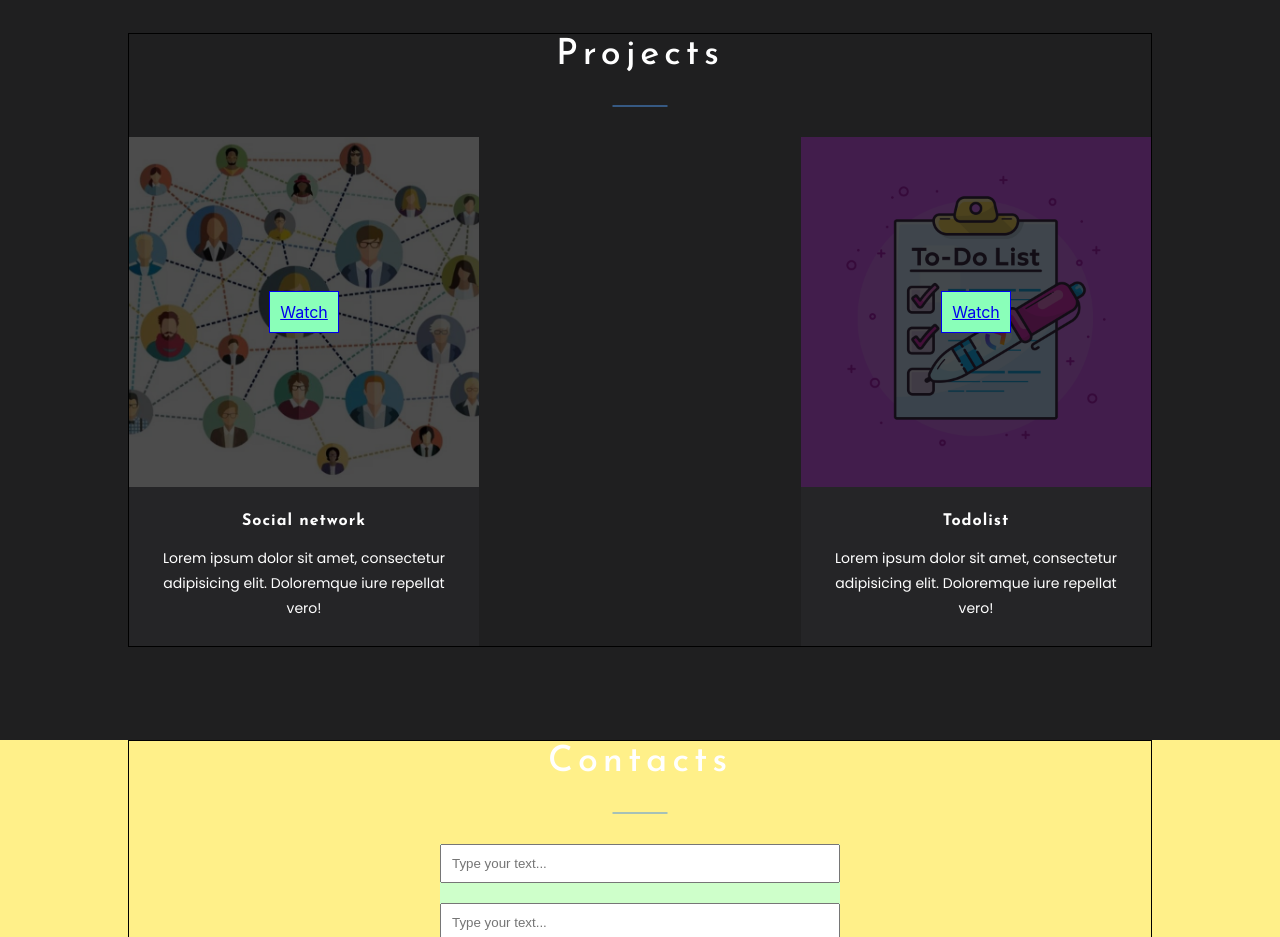
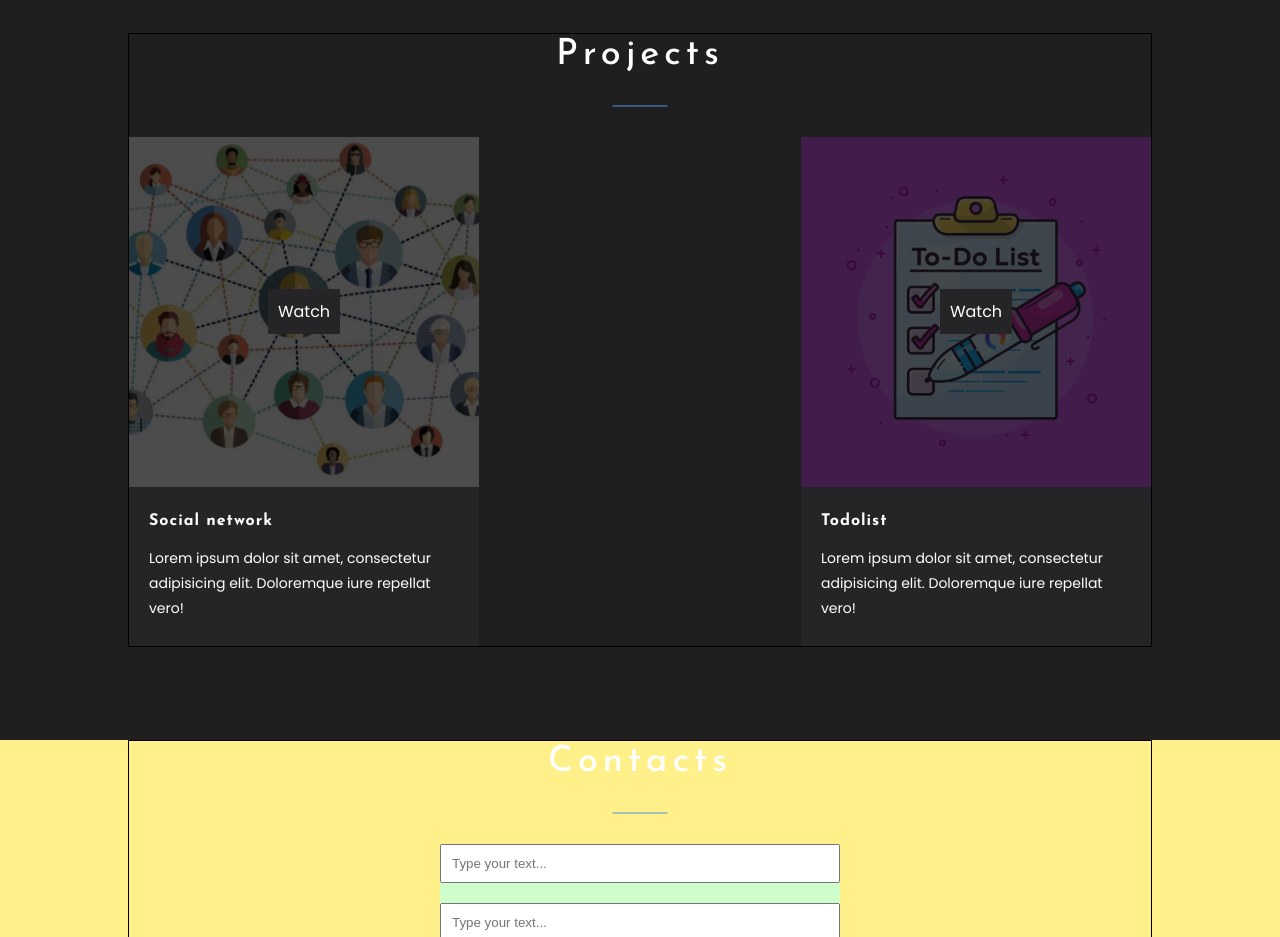
Before and after one commit to vovkahorror/portfolio, a React (Create React App) app: page / in a window 1280 px wide. Shown: the part 1740-2677 px from the top of the page. Built offline with nearby package versions, Linux system fonts and the light colour scheme.

Commit message:
feat: added SASS to the project

```diff
--- a/package.json
+++ b/package.json
@@ -12,6 +12,7 @@
     "@types/react": "^18.0.26",
     "@types/react-dom": "^18.0.9",
     "@types/uuid": "^9.0.0",
+    "node-sass": "^8.0.0",
     "react": "^18.2.0",
     "react-dom": "^18.2.0",
     "react-router-dom": "^6.4.5",
--- a/src/projects/Projects.module.css
+++ b/src/projects/Projects.module.css
@@ -22,6 +22,7 @@
 @media (max-width: 895px) {
     .projects {
         justify-content: center;
+        gap: 15px;
     }
 }
 
--- a/src/projects/project/Project.module.css
+++ b/src/projects/project/Project.module.css
@@ -4,7 +4,6 @@
     align-items: center;
     flex-wrap: wrap;
     width: 350px;
-    text-align: center;
     background-color: #252527;
 }
 
@@ -31,9 +30,15 @@
 
 .projectLink {
     padding: 10px;
-    border: 1px solid;
-    background-color: #8affb9;
+    background-color: #252527;
+    font-family: 'Poppins', sans-serif;
+    color: #ffffff;
+    text-decoration: none;
     z-index: 1;
+}
+
+.projectLink:hover {
+    text-decoration: underline;
 }
 
 .projectInfo {
```
Also changed, not shown: 1 other file (tests, documents, lock files or other folders).
